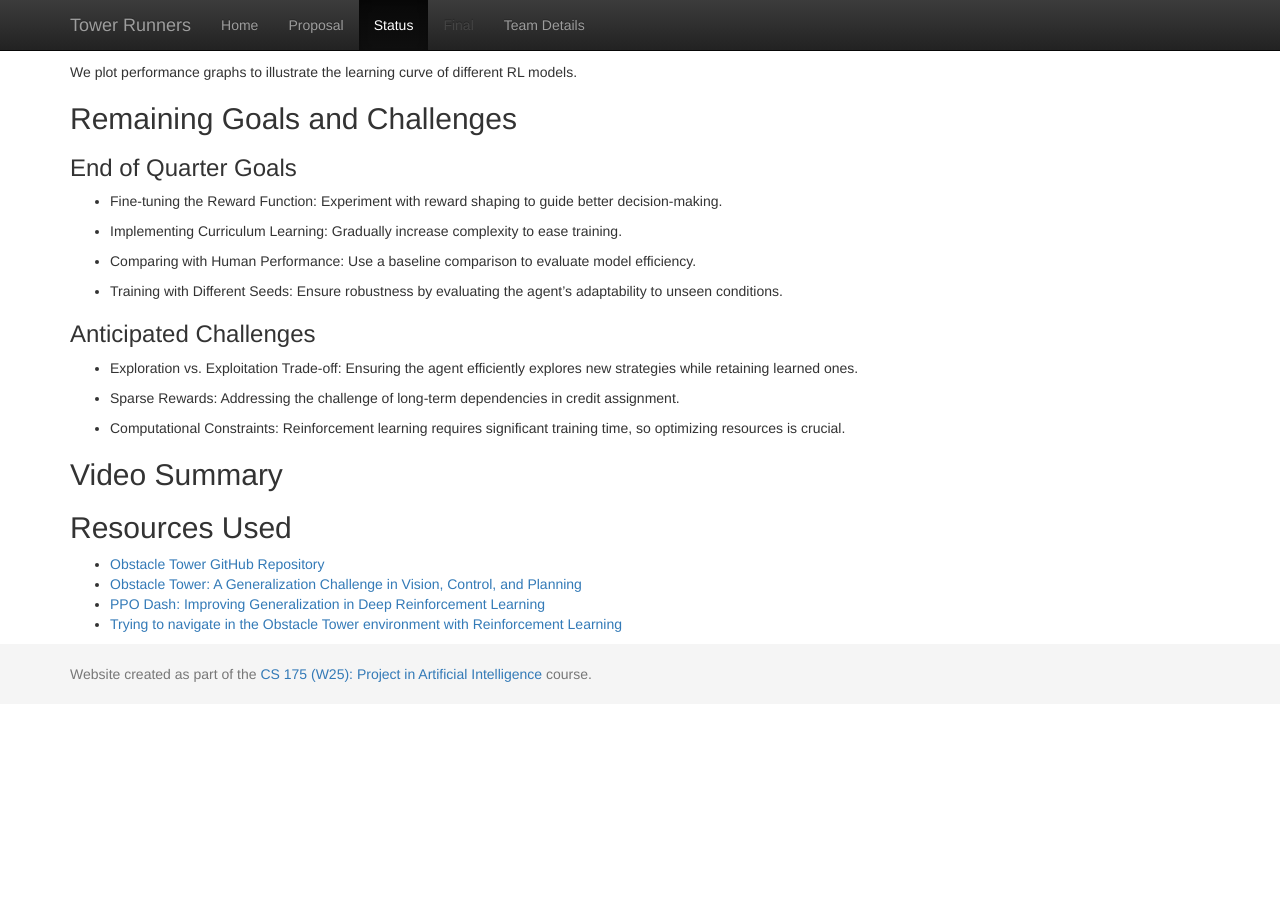
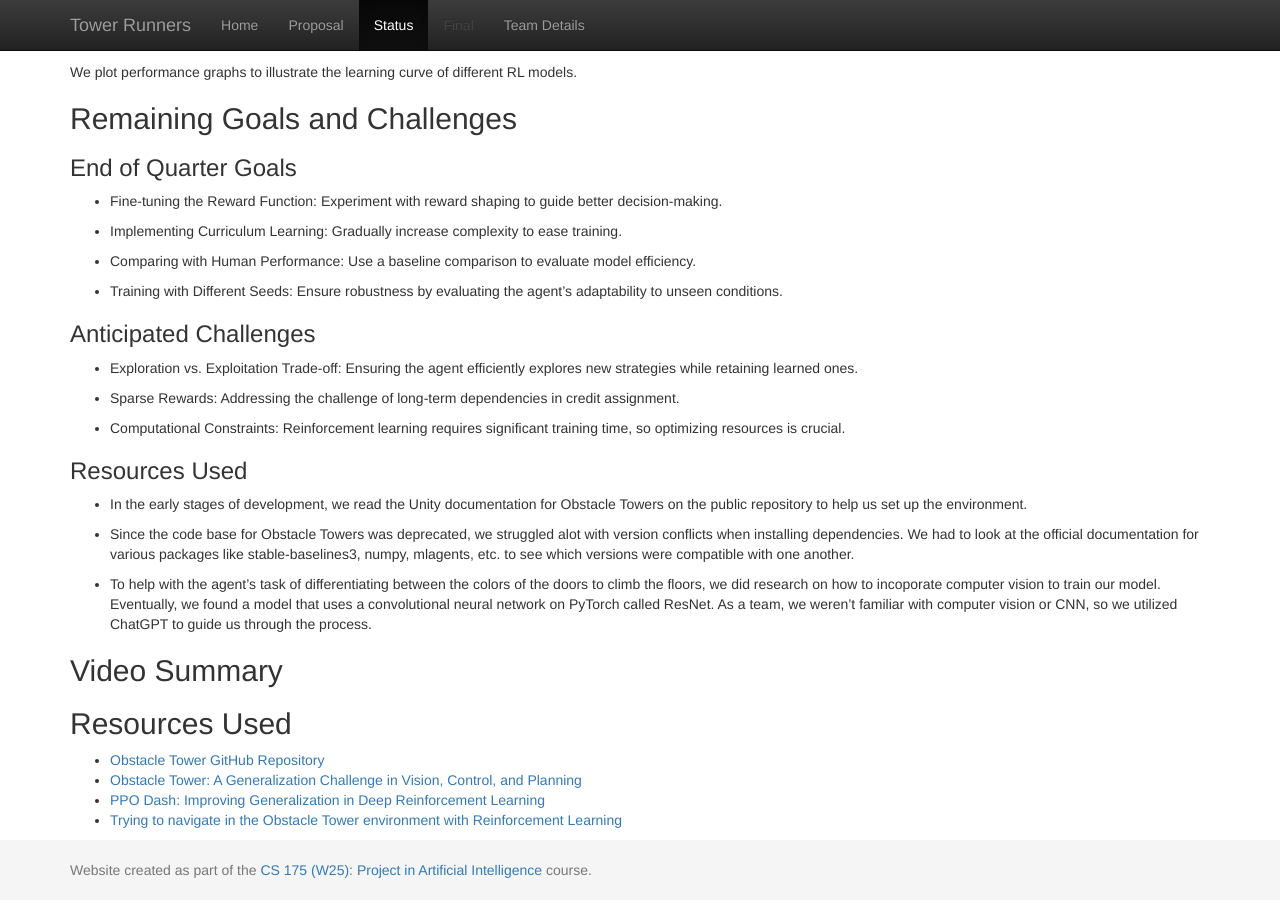
Before and after one commit to avinashduggal/TowerRunners, a Jekyll site: the page built from docs/status.md, in a window 1280 px wide and 900 px high, scrolled down 1103 px. Built offline with Jekyll 4.4.1, drawn with Linux system fonts in a browser that asks for light colours; before the commit the page ends 1807 px from its top, so only the background shows below that.

Commit message:
update resources used

```diff
--- a/docs/status.md
+++ b/docs/status.md
@@ -61,6 +61,13 @@ We plot performance graphs to illustrate the learning curve of different RL mode
 
 - Computational Constraints: Reinforcement learning requires significant training time, so optimizing resources is crucial.
 
+### Resources Used
+- In the early stages of development, we read the Unity documentation for Obstacle Towers on the public repository to help us set up the environment.
+
+- Since the code base for Obstacle Towers was deprecated, we struggled alot with version conflicts when installing dependencies. We had to look at the official documentation for various packages like stable-baselines3, numpy, mlagents, etc. to see which versions were compatible with one another.
+
+- To help with the agent's task of differentiating between the colors of the doors to climb the floors, we did research on how to incoporate computer vision to train our model. Eventually, we found a model that uses a convolutional neural network on PyTorch called ResNet. As a team, we weren't familiar with computer vision or CNN, so we utilized ChatGPT to guide us through the process.
+
 ## Video Summary
 
 ## Resources Used
```
